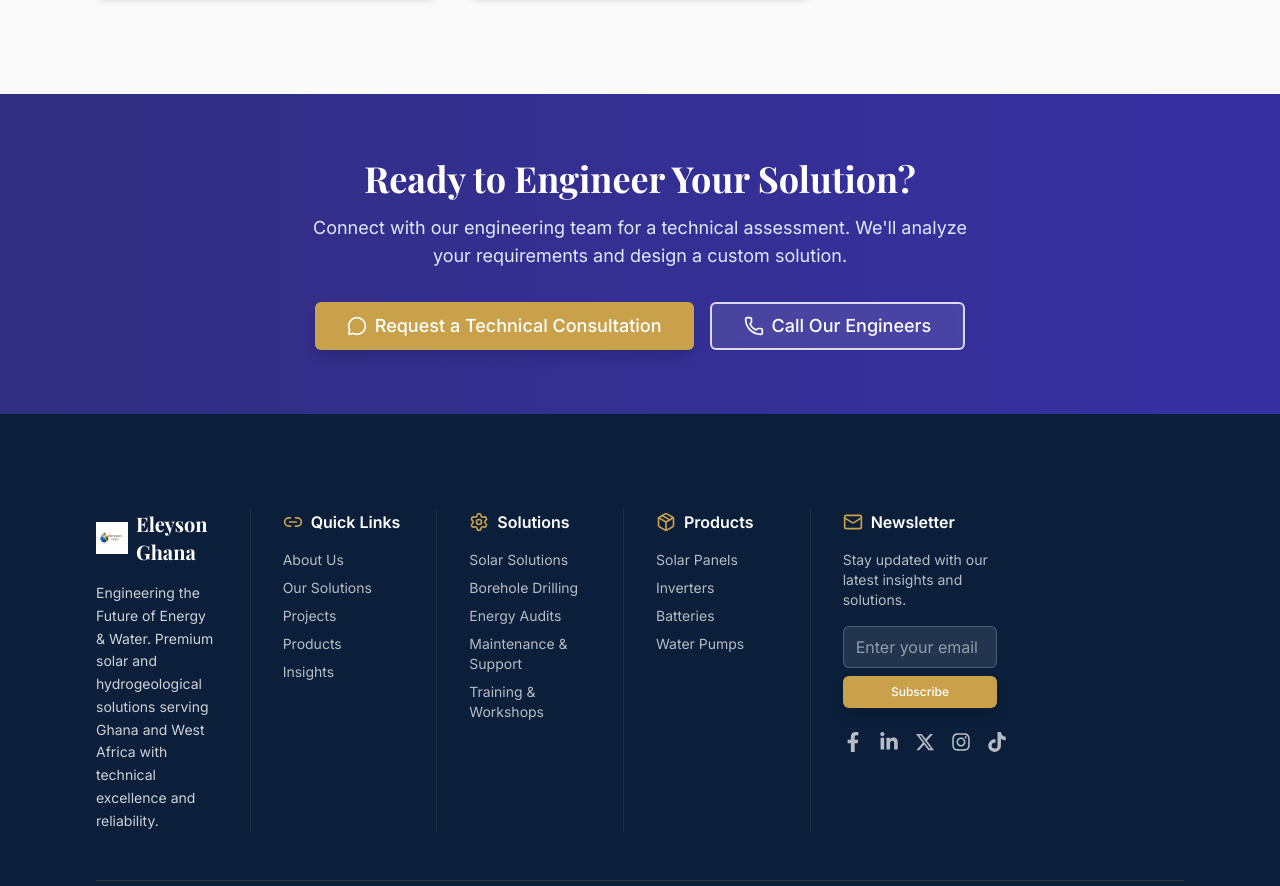
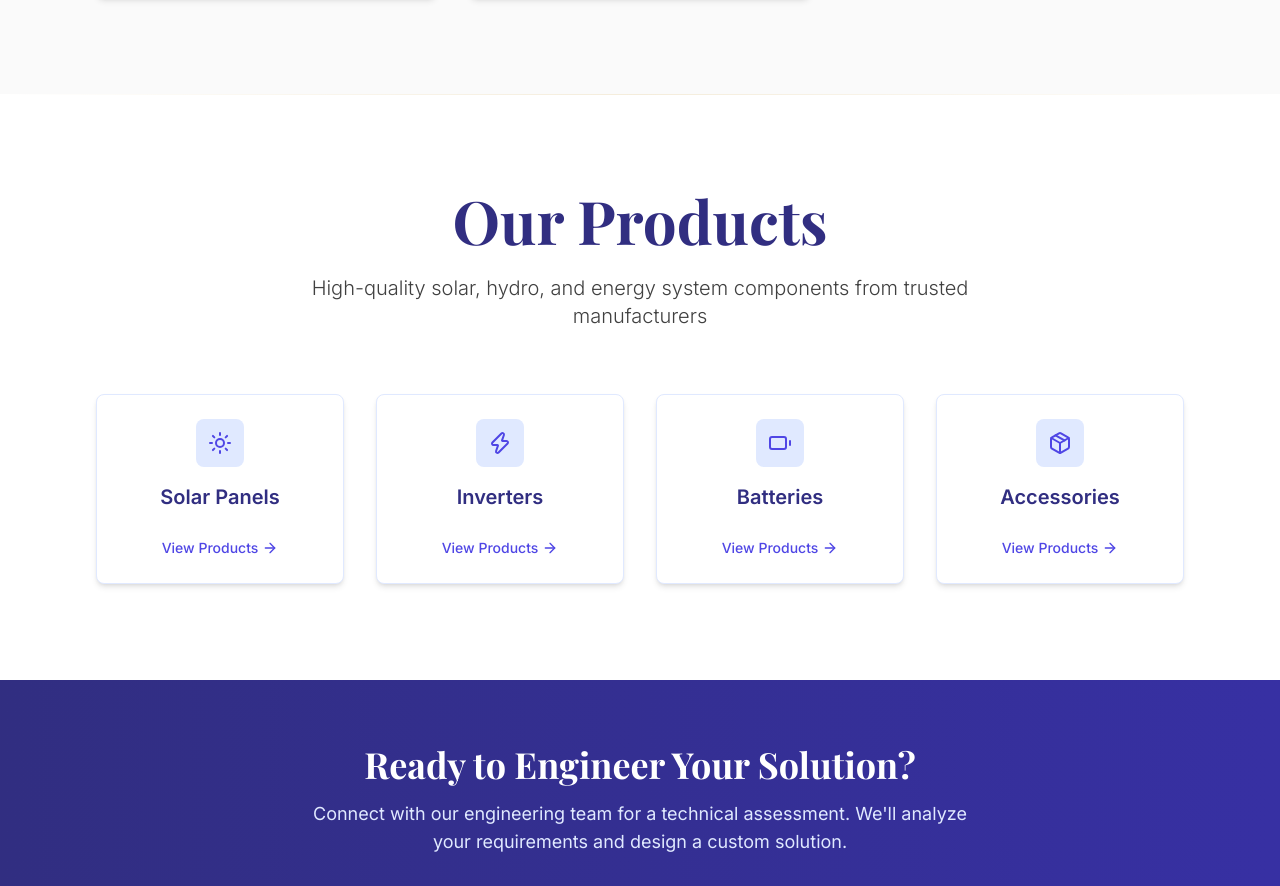
Before and after one commit to dromorongit/EleysonGh, a Next.js app: page / in a window 1280 px wide. Shown: the part 3211-4097 px from the top of the page. Built offline with nearby package versions, Linux system fonts and the light colour scheme.

Commit message:
Update page.tsx

```diff
--- a/src/app/page.tsx
+++ b/src/app/page.tsx
@@ -3,7 +3,7 @@
 
 import Link from "next/link";
 import { motion } from "framer-motion";
-import { ArrowRight, CheckCircle, Zap, Droplets, Users, Award, TrendingUp, MessageCircle, Phone, Activity, Settings } from "lucide-react";
+import { ArrowRight, CheckCircle, Zap, Droplets, Users, Award, TrendingUp, MessageCircle, Phone, Activity, Settings, Sun, Battery, Package } from "lucide-react";
 import { Button, Section, Container, Card, CardHeader, CardContent, EngineeringExcellence, MissionVision } from "@/components";
 import { useState } from "react";
 import { useReducedMotion } from "@/hooks/useReducedMotion";
@@ -193,9 +193,86 @@ return (
              ))}
            </motion.div>
          </Container>
-        </Section>
+         </Section>
 
-        {/* Quote CTA Banner */}
+         {/* Products Section */}
+         <Section className="bg-white">
+           <Container>
+             <motion.div
+               className="text-center mb-16"
+               initial="initial"
+               whileInView="animate"
+               viewport={{ once: true }}
+               variants={stagger}
+             >
+               <motion.h2
+                 className="text-4xl md:text-5xl lg:text-6xl font-serif font-bold text-primary-900 mb-6 leading-tight"
+                 variants={fadeInUp}
+               >
+                 Our Products
+               </motion.h2>
+               <motion.p
+                 className="text-xl text-secondary-700 max-w-2xl mx-auto font-light"
+                 variants={fadeInUp}
+               >
+                 High-quality solar, hydro, and energy system components from trusted manufacturers
+               </motion.p>
+             </motion.div>
+
+             <motion.div
+               className="grid grid-cols-1 md:grid-cols-2 lg:grid-cols-4 gap-8"
+               initial="initial"
+               whileInView="animate"
+               viewport={{ once: true }}
+               variants={stagger}
+             >
+               {[
+                 {
+                   icon: Sun,
+                   title: "Solar Panels",
+                   link: "/products"
+                 },
+                 {
+                   icon: Zap,
+                   title: "Inverters",
+                   link: "/products"
+                 },
+                 {
+                   icon: Battery,
+                   title: "Batteries",
+                   link: "/products"
+                 },
+                 {
+                   icon: Package,
+                   title: "Accessories",
+                   link: "/products"
+                 }
+               ].map((product, index) => (
+                 <motion.div key={index} variants={fadeInUp}>
+                   <Card className="h-full hover:shadow-lg transition-all duration-200 group cursor-pointer text-center">
+                     <CardHeader>
+                       <div className="w-12 h-12 bg-primary-100 rounded-lg flex items-center justify-center mb-4 group-hover:bg-primary-200 transition-colors mx-auto">
+                         <product.icon className="w-6 h-6 text-primary-600" />
+                       </div>
+                       <h3 className="text-xl font-semibold text-primary-900 mb-2">
+                         {product.title}
+                       </h3>
+                     </CardHeader>
+                     <CardContent>
+                       <Link href={product.link}>
+                         <Button variant="ghost" className="p-0 h-auto text-primary-600 hover:text-primary-800">
+                           View Products <ArrowRight className="w-4 h-4 ml-1" />
+                         </Button>
+                       </Link>
+                     </CardContent>
+                   </Card>
+                 </motion.div>
+               ))}
+             </motion.div>
+           </Container>
+         </Section>
+
+         {/* Quote CTA Banner */}
        <section className="bg-gradient-to-r from-primary-900 to-primary-800 text-white py-16">
          <Container>
            <motion.div
```
